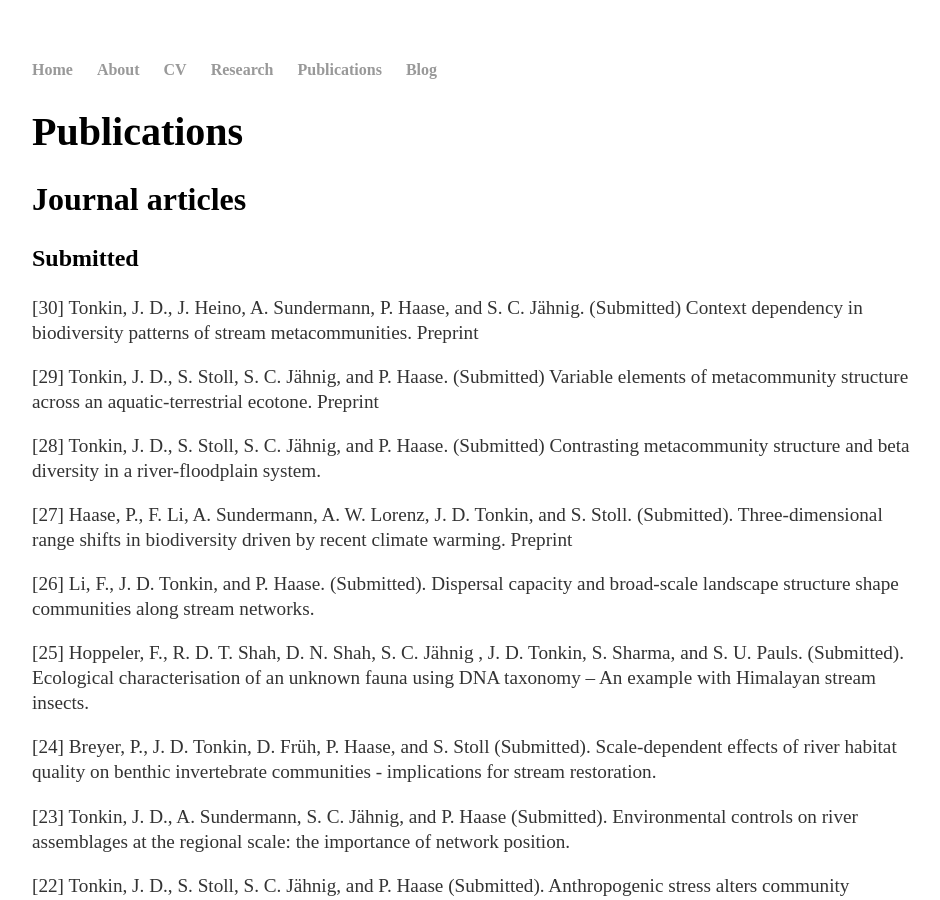
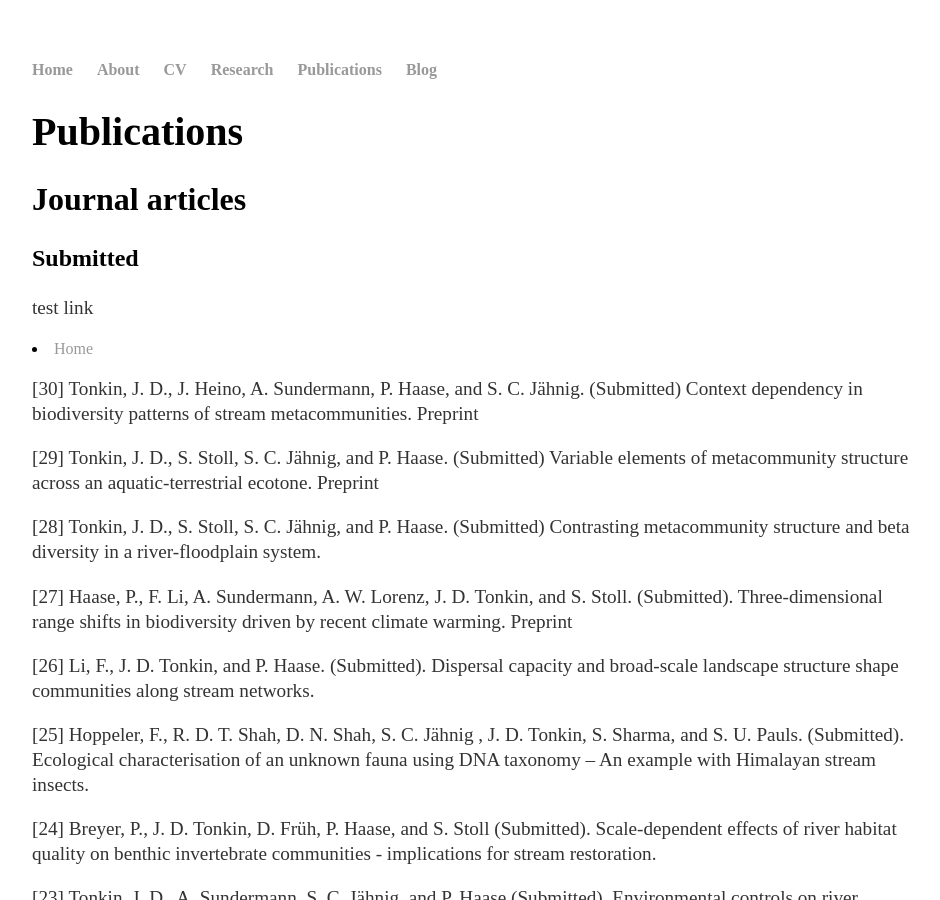
Before and after one commit to jdtonkin/jdtonkin.github.io, a Jekyll site: the page built from Publications/index.html, in a window 1280 px wide and 900 px high. Shown: the whole window, without its empty margins (160-1100 px from the left). Built offline with Jekyll 4.4.1, drawn with Linux system fonts in a browser that asks for light colours.

Commit message:
Update index.html

```diff
--- a/Publications/index.html
+++ b/Publications/index.html
@@ -8,6 +8,8 @@ title: Publications
 			<h2>Journal articles</h2>
 
 <h3>Submitted</h3>
+
+<p>test link <li><a href="/">Home</a></li></p>
 
 <p>[30] Tonkin, J. D., J. Heino, A. Sundermann, P. Haase, and S. C. Jähnig. (Submitted) Context dependency in biodiversity patterns of stream metacommunities. Preprint</p>
 
```
